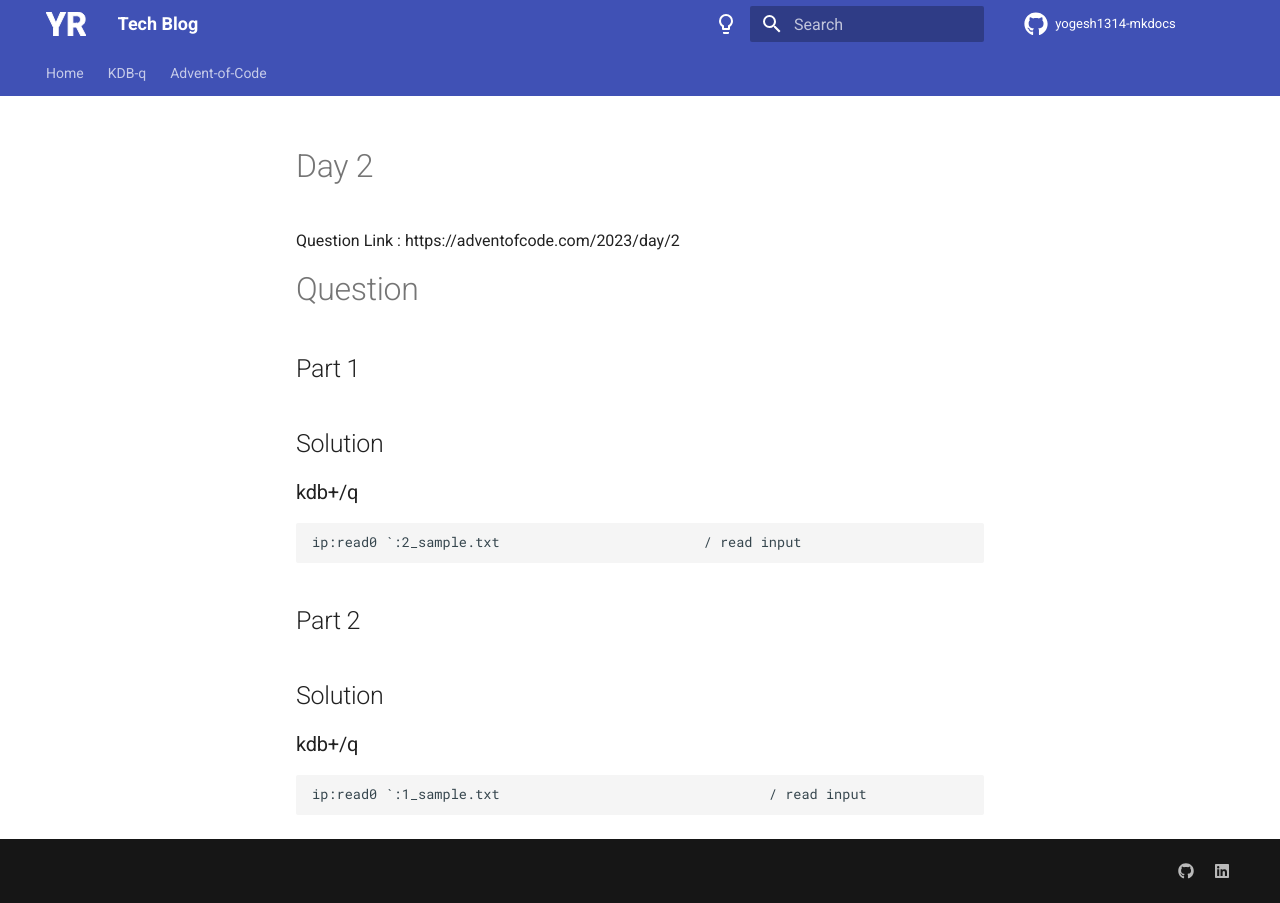
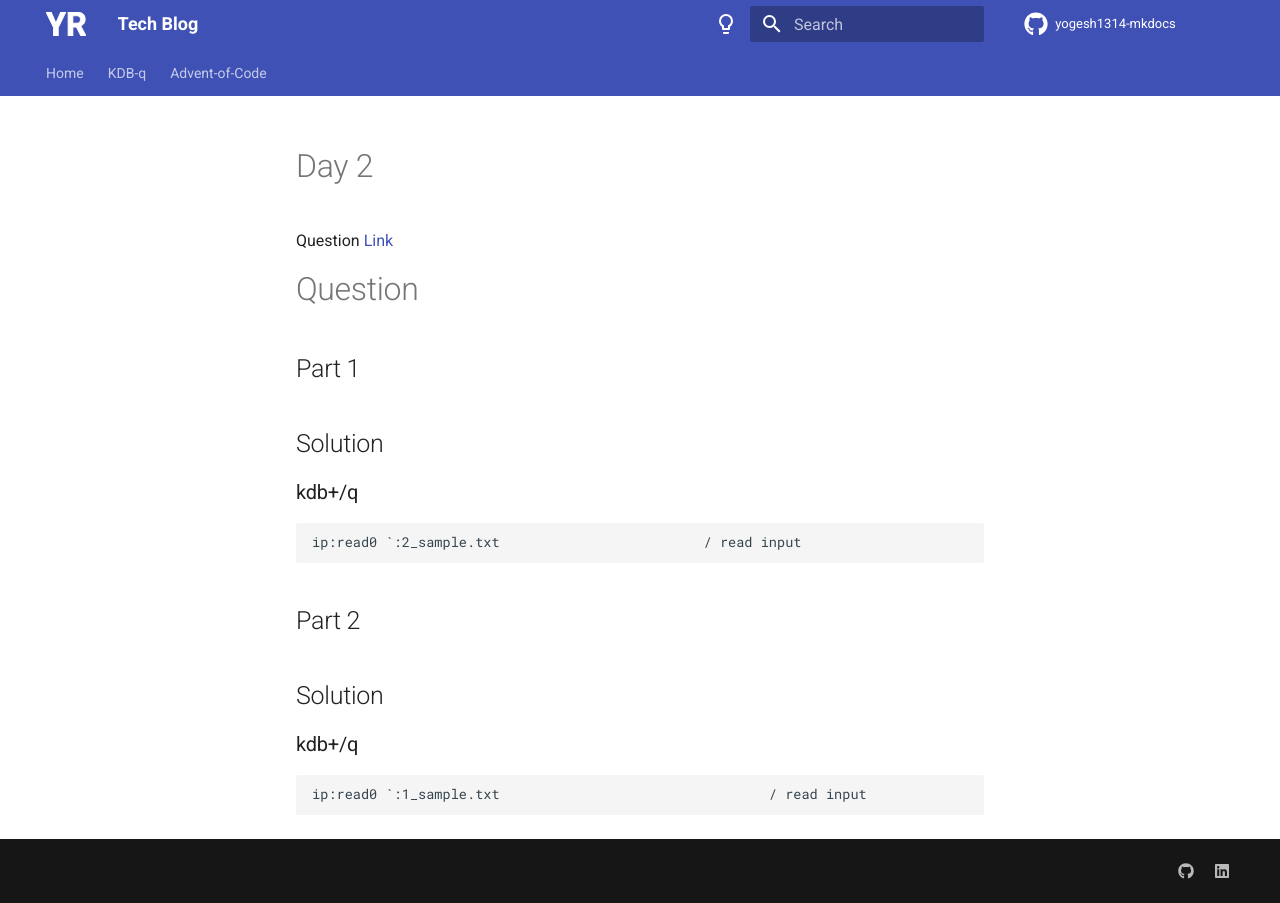
Before and after one commit to yogesh1314/yogesh1314-mkdocs, an MkDocs documentation site: the page built from docs/aoc/23/2.md, in a window 1280 px wide. Built offline with MkDocs 1.6.1 and Material for MkDocs 9.7.7, drawn with Linux system fonts in a browser that asks for light colours; comment, search, counter and statistics services are not loaded.

Commit message:
Link set

```diff
--- a/docs/aoc/23/2.md
+++ b/docs/aoc/23/2.md
@@ -1,6 +1,6 @@
 # Day 2
 
-Question Link : https://adventofcode.com/2023/day/2
+Question [Link](https://adventofcode.com/2023/day/2)
 
 # Question
 ## Part 1
```
Also changed, not shown: docs/aoc/23/1.md (+1 -1 lines).
